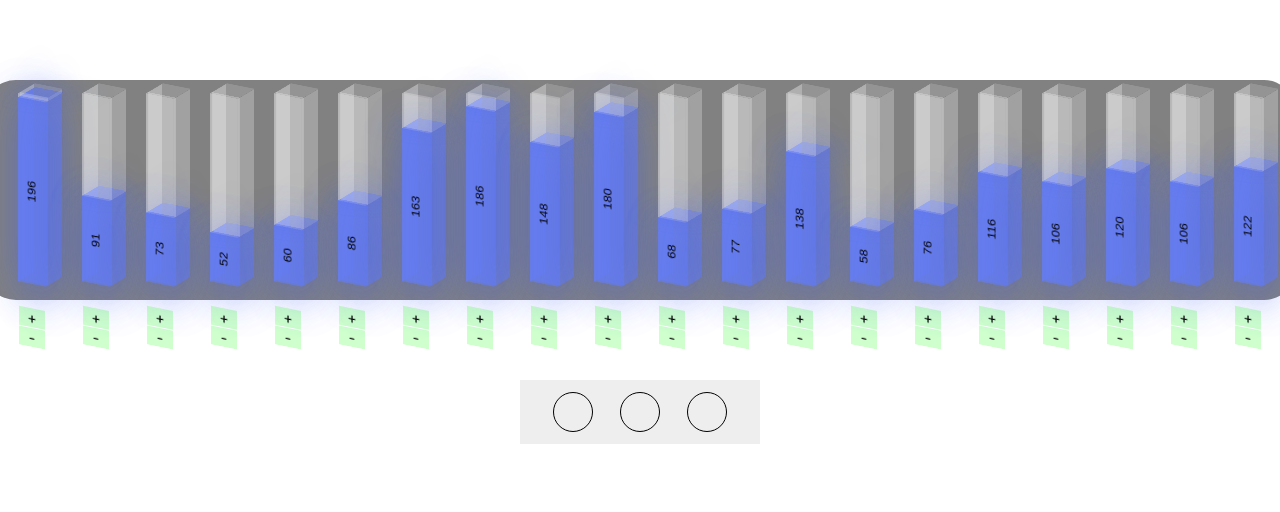
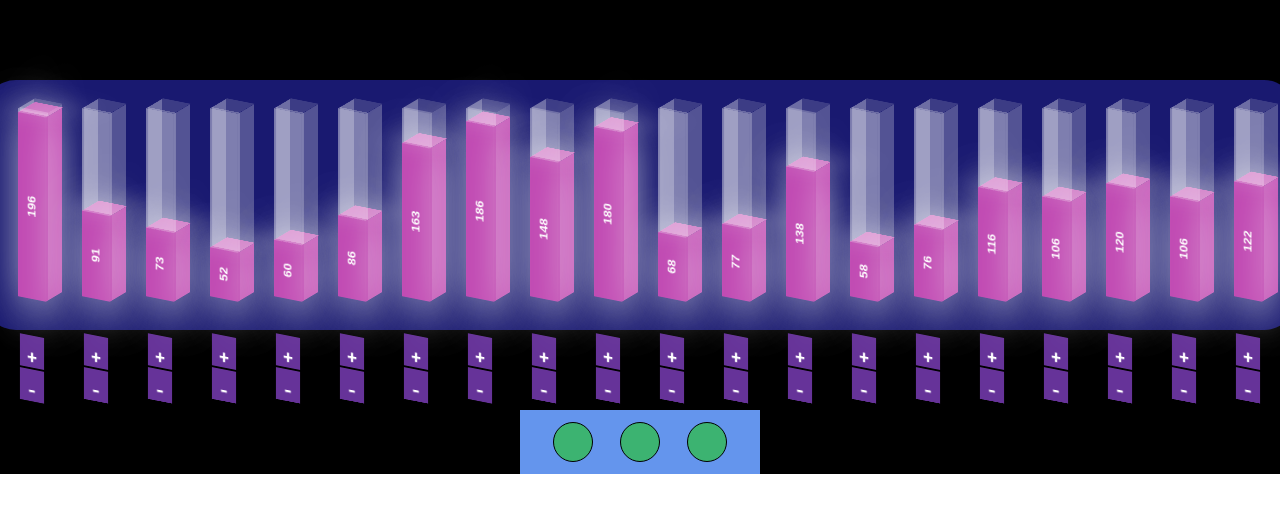
Before and after one commit to 18mpr1/Your-Algo-Resource, a React (Create React App) app: page / in a window 1280 px wide. Shown: the top 512 px of the page. Built offline with nearby package versions, Linux system fonts and the light colour scheme.

Commit message:
Changes to appearance.

```diff
--- a/src/App.css
+++ b/src/App.css
@@ -1,5 +1,9 @@
 .App {
   text-align: center;
+}
+
+.app{
+  background-color: black;
 }
 
 .frame {
@@ -7,6 +11,7 @@
   display: flex;
   justify-content: center;
   align-items: center;
+  background-color: black;
 }
 
 .container {
@@ -14,13 +19,13 @@
   display: flex;
   justify-content: center;
   align-items: center;
-  height: 220px;
+  height: 250px;
 }
 
 .card {
   border-radius: 2em;
   padding: 0 1em;
-  background-color: #818181;
+  background-color: midnightblue;
 }
 
 .controller {
@@ -30,7 +35,7 @@
   height: 3em;
   width: 3em;
   border-radius: 100%;
-  background: transparent;
+  background: mediumseagreen;
   cursor: pointer;
   display: flex;
   justify-content: center;
@@ -40,7 +45,7 @@
 .control-buttons {
   height: 4em;
   width: 15em;
-  background-color: #eee;
+  background-color: cornflowerblue;
   display: flex;
   justify-content: center;
   align-items: center;
@@ -53,4 +58,5 @@
 }
 
 .pannel {
+
 }
--- a/src/components/bar.css
+++ b/src/components/bar.css
@@ -4,6 +4,7 @@
     margin: 0 1em;
     transform-style: preserve-3d;
     transform: rotateX(-20deg) rotateY(-30deg);
+
 }
 
 .side {
@@ -51,15 +52,27 @@
 .input {
     text-align: center;
     transform: rotate(-90deg);
+    color: white;
+    font-weight: bold;
+    outline: none;
+}
 
-    outline: none;
+.quantity-nav{
+    position: relative;
+    top: 12px;
 }
 
 .quantity-button {
     text-align: center;
-    background: rgba(10, 255, 1, 0.2);
-    margin: 1px;
+    position: relative;
+    top:    -16px;
+    background: rebeccapurple;
+    margin: 2px;
     cursor: pointer;
+    color: white;
+    padding-top: 10px;
+    font-weight: bold;
+    font-size: 20px;
     user-select: none;
     -webkit-touch-callout: none; /* iOS Safari */
     -webkit-user-select: none; /* Safari */
@@ -68,7 +81,7 @@
     -ms-user-select: none; /* Internet Explorer/Edge */
 }
 
-.quantity-button::hover {
+.quantity-button:hover {
     opacity: 0.5;
 }
 
--- a/src/components/bar.js
+++ b/src/components/bar.js
@@ -9,7 +9,7 @@ function Bar({ index, length, color, changeArray }) {
     }, [length]);
 
     const colors = [
-        ['rgba(61, 90, 241, 0.5)', 'rgba(61, 90, 241, 0.2)'],
+        ['#C14AB3','rgba(254, 254, 254, 0.25)'], // doing a darker shade of purple will make it more foggy, which may be desired
         ['rgba(255, 48, 79, 1)', 'rgba(255, 48, 79, 0.5)'],
         ['rgba(131, 232, 90, 0.5)', 'rgba(131, 232, 90, 0.2)'],
     ];
```
